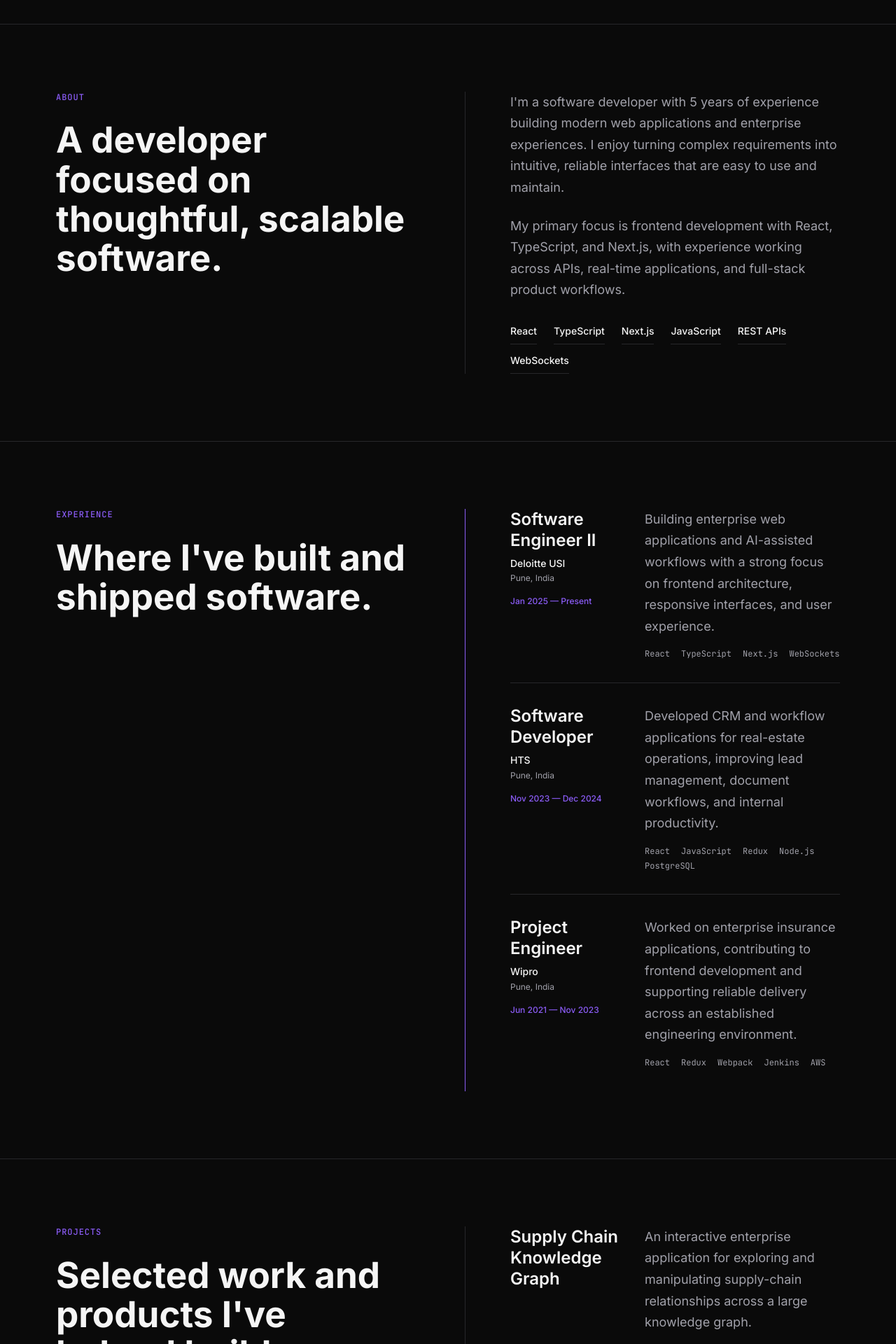
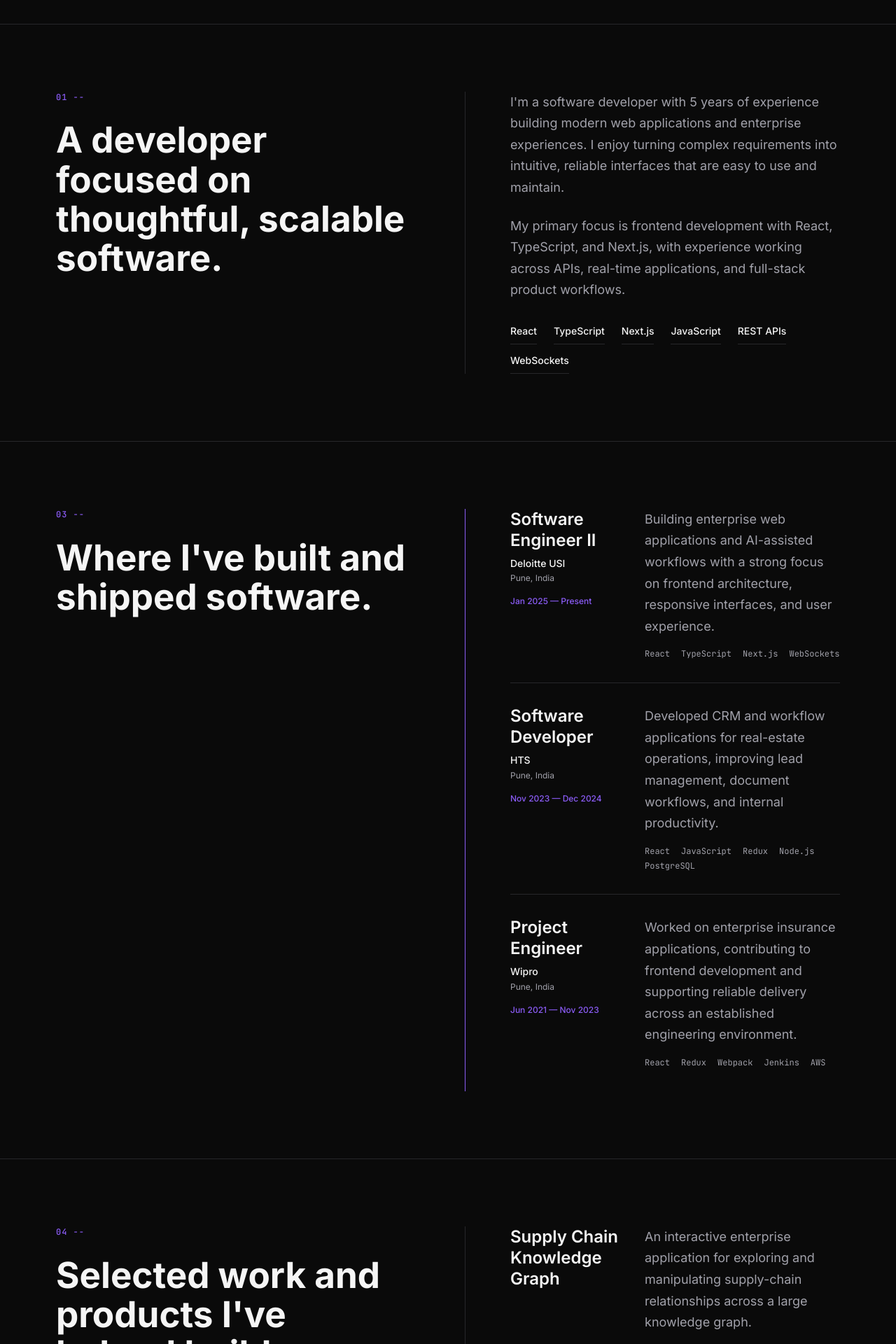
Before and after one commit to Prachi24599/my-portfolio, a React (Vite) app: page / in a window 1280 px wide. Shown: the part 780-2700 px from the top of the page at 70% size. Built offline with nearby package versions, Linux system fonts and the light colour scheme.

Commit message:
updated section sub-heading

```diff
--- a/src/sections/About.tsx
+++ b/src/sections/About.tsx
@@ -13,7 +13,7 @@ function About() {
     >
       <Container className="about__container">
         <div className={`about__heading reveal reveal-delay-1 ${isInView ? 'is-visible' : ''}`}>
-          <p className="about__label">ABOUT</p>
+          <p className="about__label">01 -- </p>
           <h2>A developer focused on thoughtful, scalable software.</h2>
         </div>
 
--- a/src/sections/Contact.tsx
+++ b/src/sections/Contact.tsx
@@ -32,7 +32,7 @@ function Contact() {
     >
       <Container className="contact__container">
         <div className="contact__content reveal reveal-delay-1">
-          <p className="contact__label">CONTACT</p>
+          <p className="contact__label">05 -- </p>
           <h2>Let&apos;s build something meaningful.</h2>
           <p className="contact__description">
             I&apos;m open to software development opportunities, interesting
--- a/src/sections/Experience.tsx
+++ b/src/sections/Experience.tsx
@@ -72,7 +72,7 @@ function Experience() {
     <section id="experience" className="experience section">
       <Container className="experience__container">
         <div className="experience__heading">
-          <p className="experience__label">EXPERIENCE</p>
+          <p className="experience__label">03 -- </p>
           <h2>Where I&apos;ve built and shipped software.</h2>
         </div>
 
--- a/src/sections/Projects.tsx
+++ b/src/sections/Projects.tsx
@@ -74,7 +74,7 @@ function Projects() {
     >
       <Container className="projects__container">
         <div className="projects__heading">
-          <p className="projects__label">PROJECTS</p>
+          <p className="projects__label">04 -- </p>
           <h2>Selected work and products I&apos;ve helped build.</h2>
         </div>
 
```
